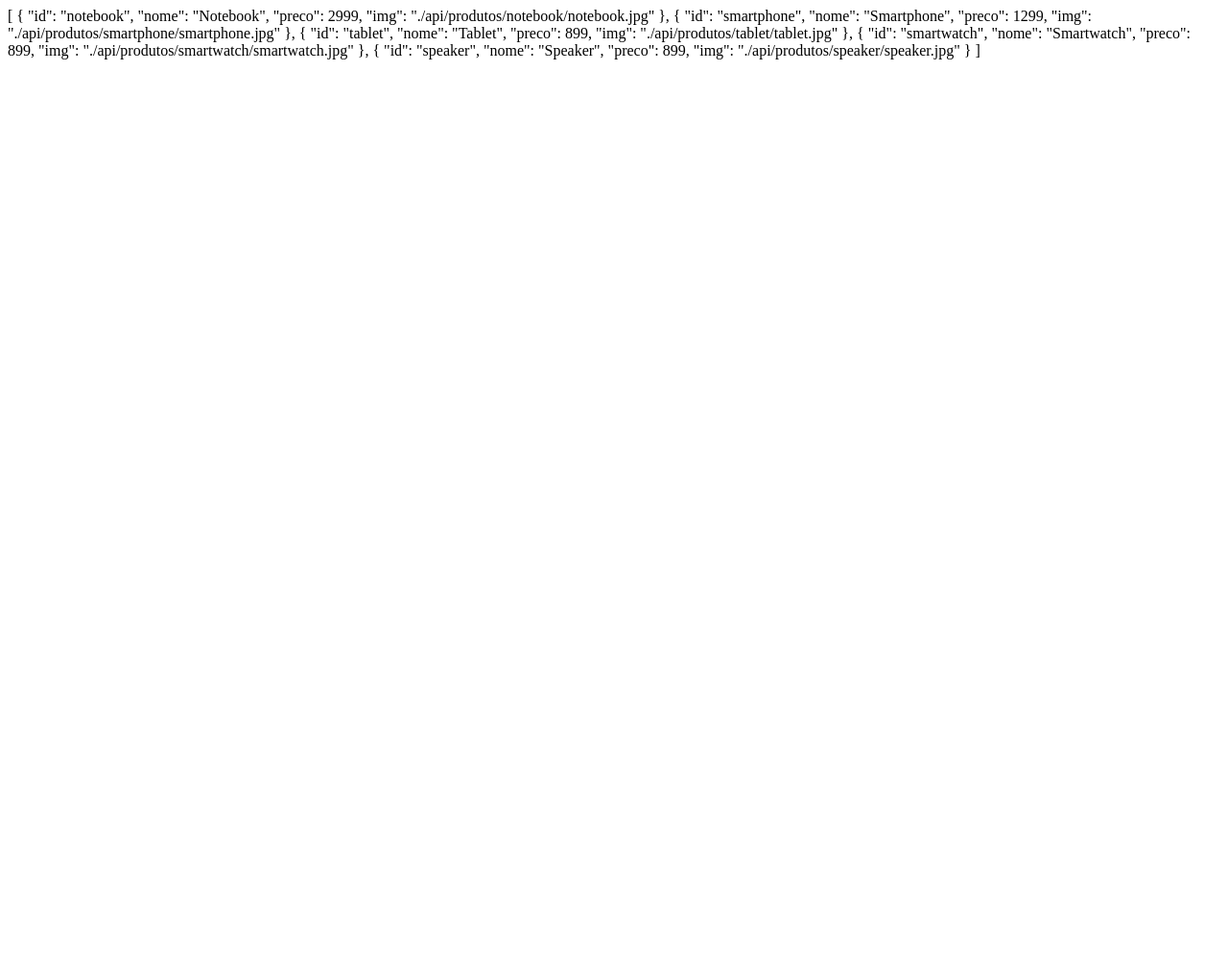
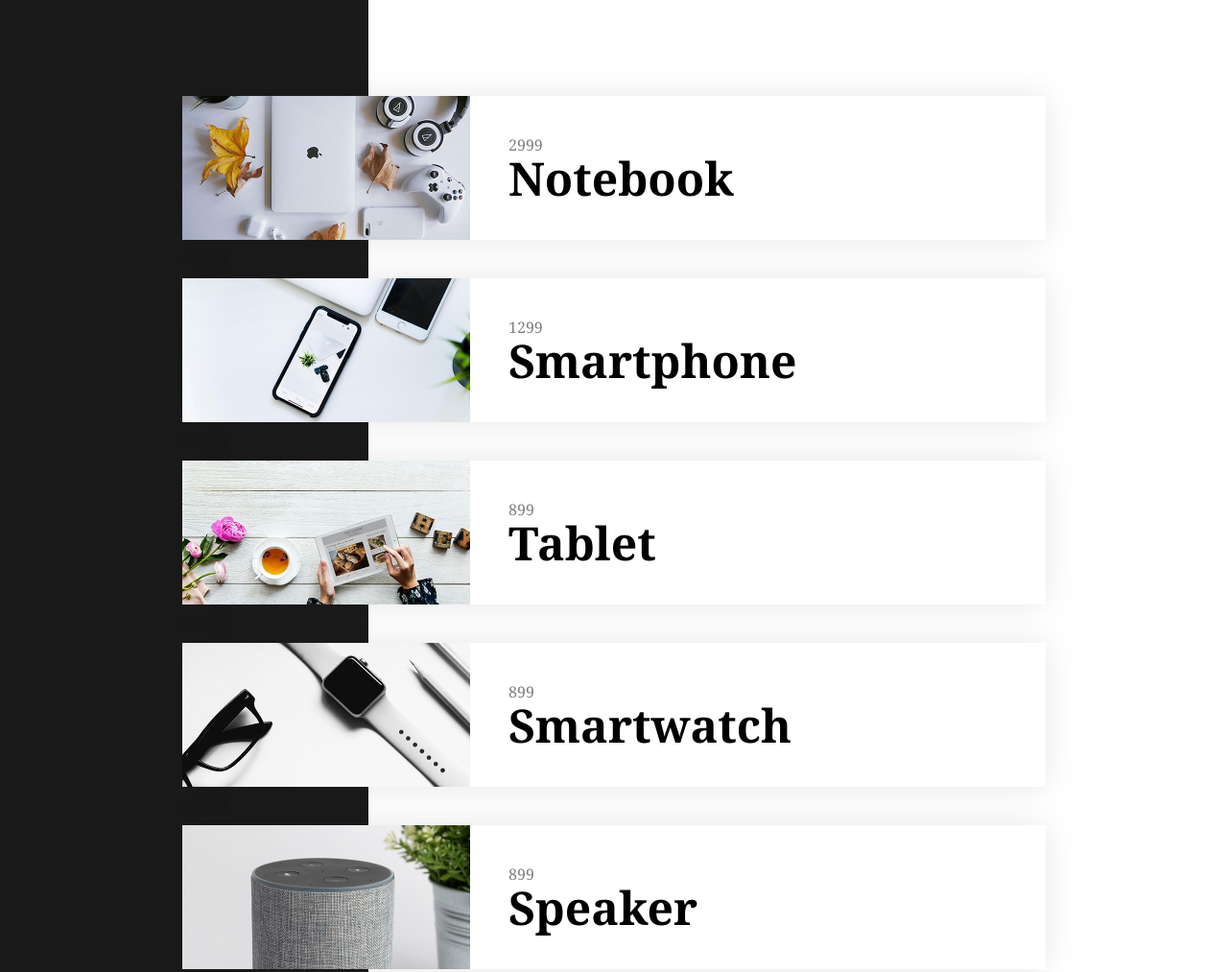
Before and after one commit to leticiancalvess/techno-vue, a plain HTML site: page techno/index.html in a window 1280 px wide. Shown: the top 1013 px of the page at 96% size. Before the commit the page ends 800 px from the top, so only its background shows below. Drawn offline with Linux system fonts and the light colour scheme.

Commit message:
Lista de Produtos

```diff
--- a/techno/index.html
+++ b/techno/index.html
@@ -1,20 +1,30 @@
 <!DOCTYPE html>
 <html lang="en">
-
   <head>
-  <meta charset="UTF-8">
-  <meta http-equiv="X-UA-Compatible" content="IE=edge">
-  <meta name="viewport" content="width=device-width, initial-scale=1.0">
+    <meta charset="UTF-8" />
+    <meta http-equiv="X-UA-Compatible" content="IE=edge" />
+    <meta name="viewport" content="width=device-width, initial-scale=1.0" />
     <script src="./vue.min.js"></script>
-  <link rel="stylesheet" href="./style.css">
+    <link
+      href="https://fonts.googleapis.com/css?family=Noto+Serif:400,400i,700"
+      rel="stylesheet"
+    />
+    <link rel="stylesheet" href="./style.css" />
     <title>Techno</title>
   </head>
 
   <body>
     <div id="app">
-    {{produtos}}
+      <section class="produtos">
+        <div v-for="produto in produtos" key="produto.id" class="produto">
+          <img :src="produto.img" :alt="produto.nome" class="produto_img" />
+          <div class="produto_info">
+            <span class="produto_preco">{{produto.preco}}</span>
+            <h2 class="produto_titulo">{{produto.nome}}</h2>
+          </div>
+        </div>
+      </section>
     </div>
     <script src="./app.js"></script>
   </body>
-
 </html>
--- a/techno/style.css
+++ b/techno/style.css
@@ -0,0 +1,51 @@
+body, h1, h2, ul, li{
+  padding: 0px;
+  margin: 0px;
+}
+
+ul {
+  list-style: none;
+
+}
+
+* {
+  box-sizing: border-box;
+}
+
+body {
+  background: linear-gradient(to right, #1a1a1a 30%, #fff 30%);
+  font-family: "Noto Serif";
+}
+
+#app {
+  padding: 0 80px;
+}
+
+/* LISTA PRODUTOS */
+
+.produtos {
+  max-width: 900px;
+ margin: 100px auto 0 auto;
+}
+
+.produto {
+  display: flex;
+  align-items: center;
+  margin-bottom: 40px;
+  background: #fff;
+  box-shadow: 0 0 2rem rgba(0, 0, 0, .1);
+}
+
+.produto_img{
+  max-width: 300px;
+  margin-right: 40px;
+}
+
+.produto_titulo{
+  font-size: 3rem;
+  line-height: 1;
+}
+
+.produto_preco{
+  color: rgba(0,0,0,.5);
+}
```
Lines whose indentation alone changed are shown as unchanged.
